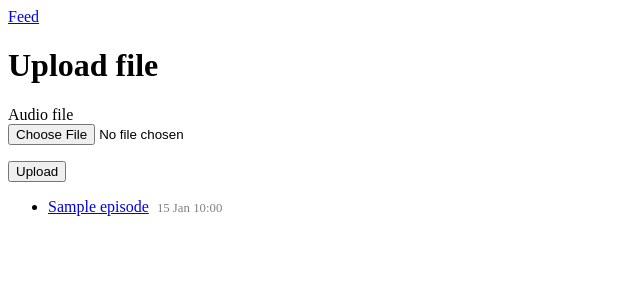
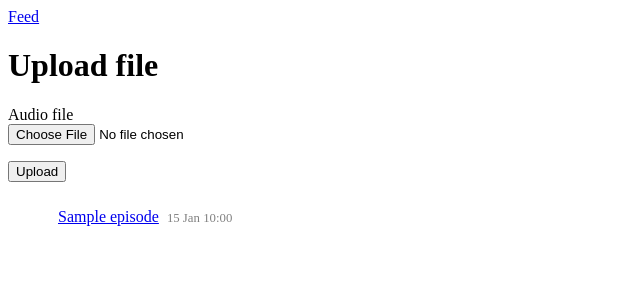
Before and after one commit to kakty3/audeeo, a Flask app: page / in a window 1280 px wide. Shown: the top 300 px of the page, without its empty margins (0-640 px from the left). Run offline with Flask 2, Linux system fonts and the light colour scheme; a user stored in the database is signed in; tables that the repository leaves empty hold one stand-in row (values such as "Sample post"); some libraries are stand-ins or nearby versions.

Commit message:
add styles

```diff
--- /dev/null
+++ b/audeeo/static/styles.css
@@ -0,0 +1,9 @@
+.episodes-list__episode {
+    list-style-type: none;
+    padding: 10px;
+    width: 500px;
+}
+
+.episodes-list__episode:hover {
+    background-color: rgba(83.3%, 94.1%, 93.5%, 0.503)
+}
--- a/audeeo/templates/base.html
+++ b/audeeo/templates/base.html
@@ -4,6 +4,7 @@
 <head>
     <title>{% block title %}Audeeo{% endblock %}</title>
     <link rel="shortcut icon" href="{{ url_for('static', filename='favicon.png') }}" type="image/png">
+    <link rel="stylesheet" type="text/css" href="{{ url_for('static', filename='styles.css') }}" />
 </head>
 
 <body>
--- a/audeeo/templates/episodes_list.html
+++ b/audeeo/templates/episodes_list.html
@@ -1,6 +1,6 @@
 <ul>
     {% for episode in episodes %}
-    <li>
+    <li class='episodes-list__episode'>
         <a href="{{ episode.url }}" target="_blank">{{ episode.title }}</a>&nbsp;
         <span style='font-size: 0.8em; color: gray'>{{ episode.created_at.strftime('%d %b %H:%M') }}</span>
     </li>
```
